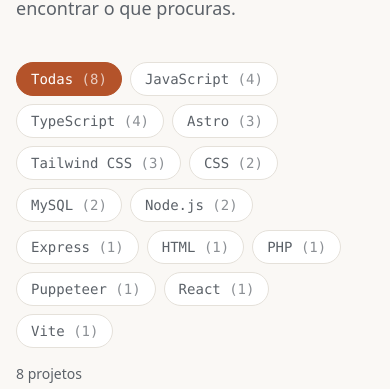
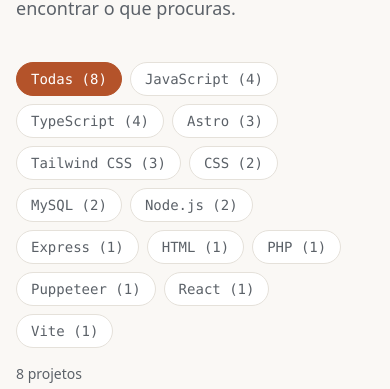
Before and after one commit to RFJ26/portfolio, an Astro site: page /projetos in a window 390 px wide. Shown: the part 299-688 px from the top of the page. Built offline with nearby package versions, Linux system fonts and the light colour scheme; Astro itself is replaced by a stand-in of ours.

Commit message:
Contraste do filtro e README
Remove a opacidade nas contagens dos botões do filtro, que falhava o
contraste mínimo no tema escuro (Lighthouse). README com comandos,
variáveis de ambiente e como adicionar projetos.

Lighthouse (mobile e desktop, temas claro e escuro, 11 páginas):
99-100 em Performance, Acessibilidade, Boas práticas e SEO.

Co-Authored-By: Claude Opus 5.5 <noreply@anthropic.com>

```diff
--- a/src/components/projects/TechFilter.astro
+++ b/src/components/projects/TechFilter.astro
@@ -13,11 +13,11 @@ const btn =
 <div data-filter data-label-count={labels.count} data-label-count-one={labels.countOne}>
   <div role="group" aria-label={labels.group} class="flex flex-wrap gap-2">
     <button type="button" class={btn} data-tech="" aria-pressed="true">
-      {labels.all} <span class="opacity-70">({total})</span>
+      {labels.all} <span>({total})</span>
     </button>
     {techs.map((t) => (
       <button type="button" class={btn} data-tech={techSlug(t.name)} aria-pressed="false">
-        {t.name} <span class="opacity-70">({t.count})</span>
+        {t.name} <span>({t.count})</span>
       </button>
     ))}
   </div>
```
Also changed, not shown: README.md.
